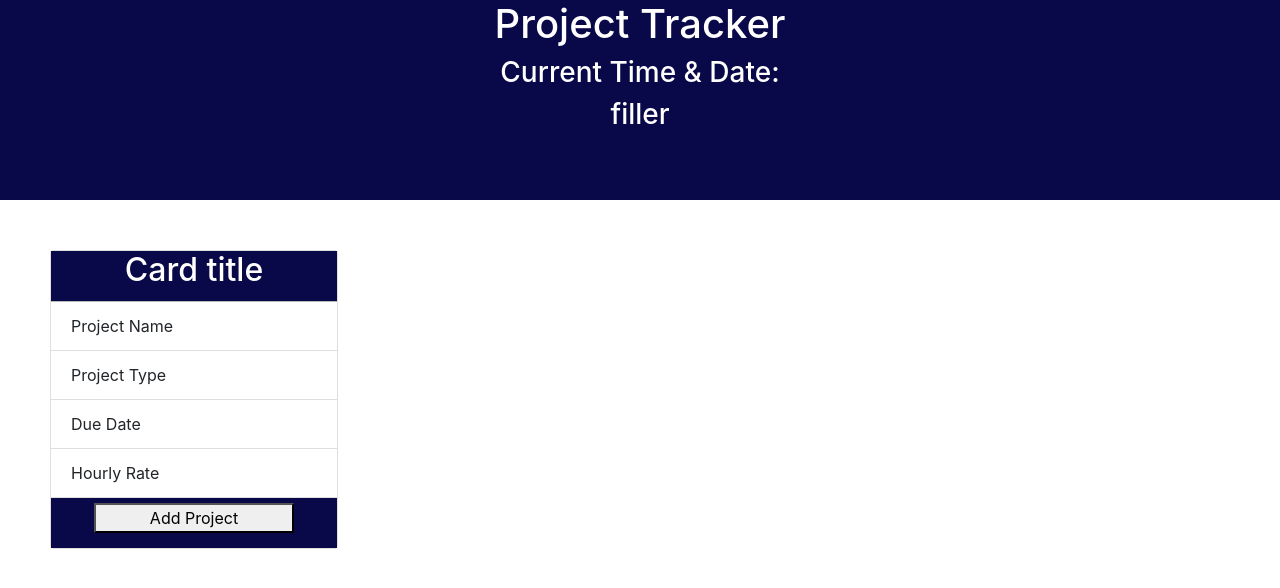
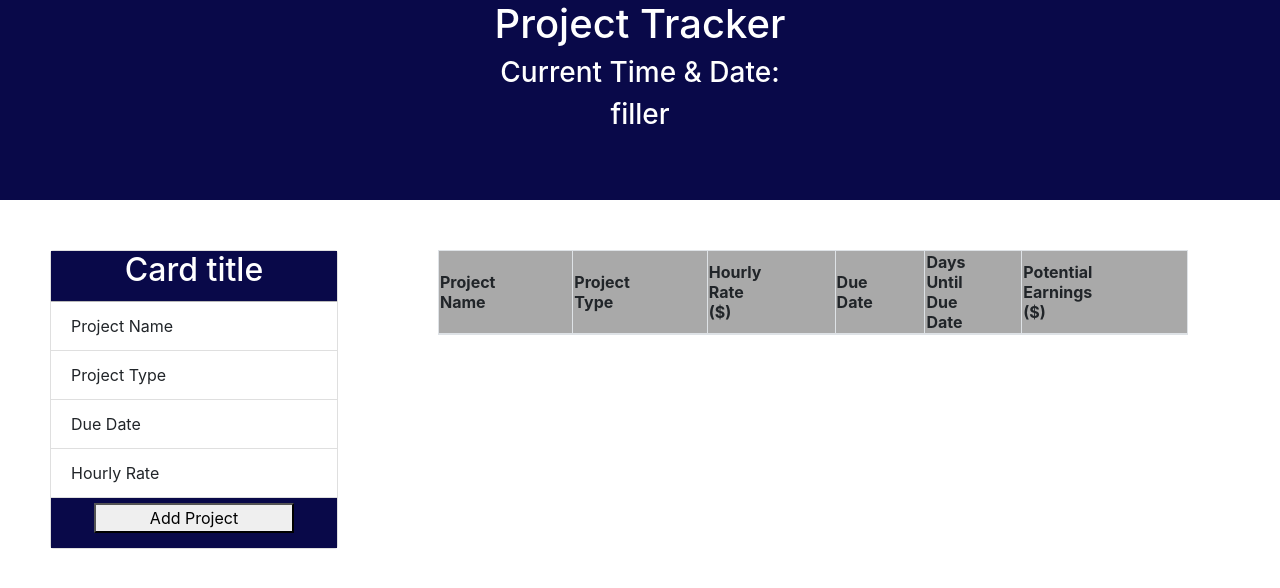
Before and after one commit to CGO7/project-tracker, a plain HTML site: page index.html in a window 1280 px wide. Drawn offline with nearby package versions, Linux system fonts and the light colour scheme.

Commit message:
Added table to HTML

```diff
--- a/assets/css/script.css
+++ b/assets/css/script.css
@@ -8,6 +8,7 @@
 .card {
     margin: 50px;
     padding: 0px;
+    float: left;
 
 }
 
@@ -36,3 +37,21 @@
     width: 200px;
     margin:5px;
 }
+
+.table-bordered {
+    float: left;
+    margin: 50px;
+    width: 750px;
+}
+
+#thead {
+    background-color: darkgray;
+}
+
+#tbody {
+    background-color: goldenrod;
+}
+
+.td {
+    padding: 0px;
+}
--- a/index.html
+++ b/index.html
@@ -38,6 +38,52 @@
         </div>
       </div>
 
+    <table class="table-bordered">
+      <thead id= "thead">
+        <tr>
+          <th scope="col">Project<br>Name</th>
+          <th scope="col">Project<br>Type</th>
+          <th scope="col">Hourly<br>Rate<br>($)</th>
+          <th scope="col">Due<br>Date</th>
+          <th scope="col">Days<br>Until<br>Due<br>Date</th>
+          <th scope="col">Potential<br>Earnings<br>($)</th>
+        </tr>
+      </thead>
+
+     <!--showing up in HTML as lines, may need to put make create ID for these elements in Java to only see when being used-->
+
+      <!-- <tbody id="tbody">
+        <tr>
+          <th scope="row"></th>
+          <td></td>
+          <td></td>
+          <td></td>
+          <td></td>
+          <td></td>
+          <td></td>
+        </tr>
+        <tr>
+          <th scope="row"></th>
+          <td></td>
+          <td></td>
+          <td></td>
+          <td></td>
+          <td></td>
+          <td></td>
+        </tr>
+        <tr>
+          <th scope="row"></th>
+          <td></td>
+          <td></td>
+          <td></td>
+          <td></td>
+          <td></td>
+          <td></td>
+        </tr>
+
+      </tbody> -->
+    </table>
+
 
 </body>
 </html>
```
